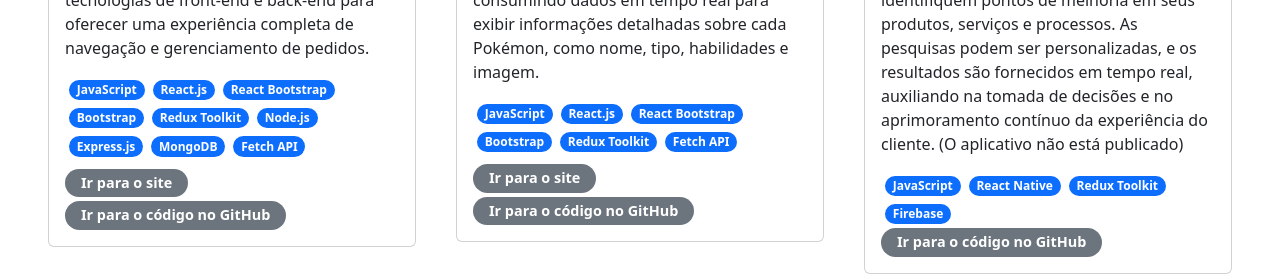
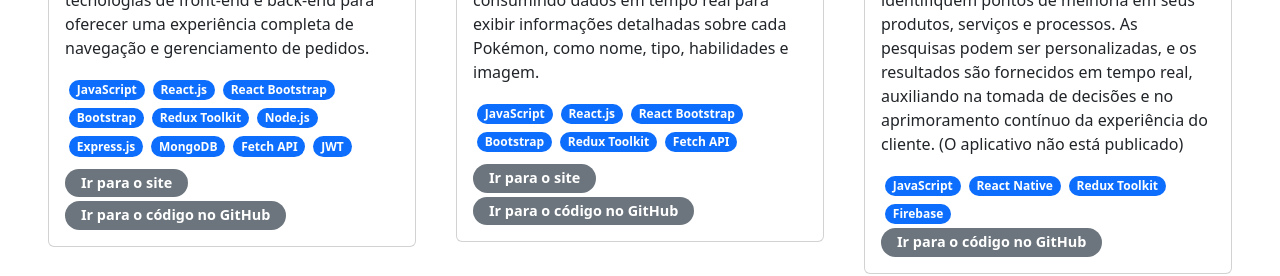
Before and after one commit to thalesondas/portfolio, a React (Create React App) app: page / in a window 1280 px wide. Shown: the part 2900-3176 px from the top of the page. Built offline with nearby package versions, Linux system fonts and the light colour scheme.

Commit message:
Adicionando o JWT no projeto Burger

```diff
--- a/src/components/ProjetoLista.js
+++ b/src/components/ProjetoLista.js
@@ -10,7 +10,7 @@ const projetos = [
     titulo: "Rock 'n' Roll Burger",
     descricao: "Rock 'n' Roll Burger é um site interativo de uma hamburgueria fictícia, onde os usuários podem explorar o cardápio, adicionar itens ao carrinho e fazer pedidos de forma prática. O projeto combina tecnologias de front-end e back-end para oferecer uma experiência completa de navegação e gerenciamento de pedidos.",
     imagem: TelaBurger,
-    tecnologias: ['JavaScript', 'React.js', 'React Bootstrap', 'Bootstrap', 'Redux Toolkit', 'Node.js', 'Express.js', 'MongoDB', 'Fetch API'],
+    tecnologias: ['JavaScript', 'React.js', 'React Bootstrap', 'Bootstrap', 'Redux Toolkit', 'Node.js', 'Express.js', 'MongoDB', 'Fetch API', 'JWT'],
     linkSite: 'https://rocknrollburger.vercel.app/',
     linkGithub: 'https://github.com/thalesondas/burger',
     delay: 250
```
